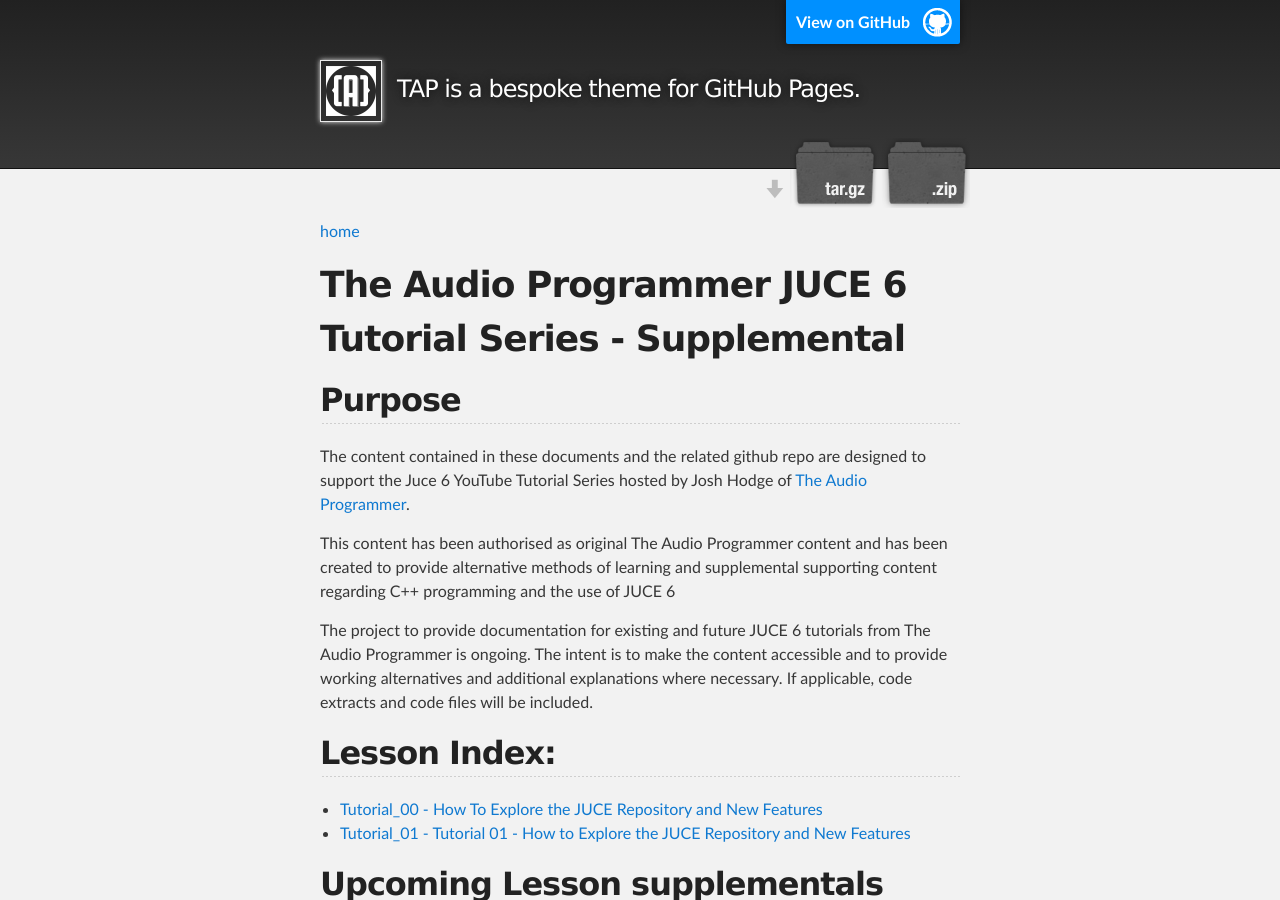
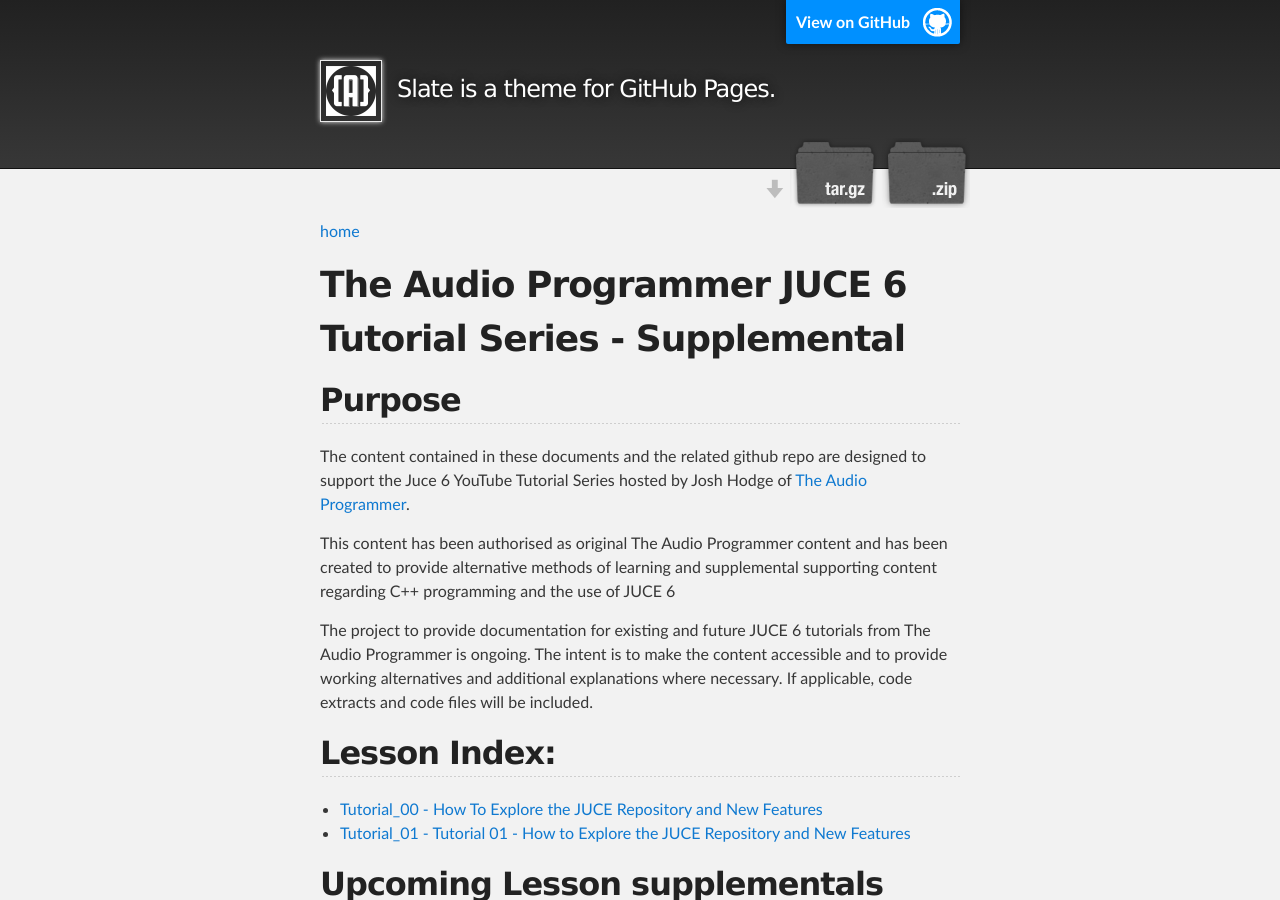
Before and after one commit to StuLast/TAP-JUCE-6-Tutorial-Supplementals, a Jekyll site: the page built from README.md, in a window 1280 px wide and 900 px high. Built offline with Jekyll 4.4.1, drawn with Linux system fonts in a browser that asks for light colours; our own code applies the rules of GitHub Pages for plain Markdown files; some of the changed text lies outside the part shown.

Commit message:
revert to Slate theme as base theme

```diff
--- a/_config.yml
+++ b/_config.yml
@@ -1,8 +1,5 @@
-title: TAP Theme
-description: TAP is a bespoke theme for GitHub Pages.
+title: Slate theme
+description: Slate is a theme for GitHub Pages.
 show_downloads: true
 google_analytics: false
-theme: tap
-
-plugins:
-  - jekyll-seo-tag
+theme: jekyll-theme-slate
```
